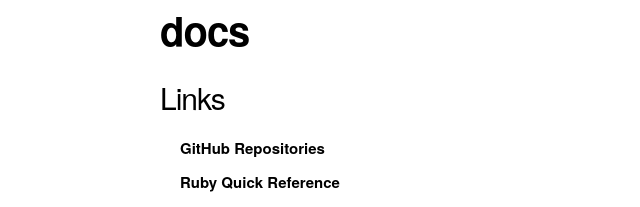
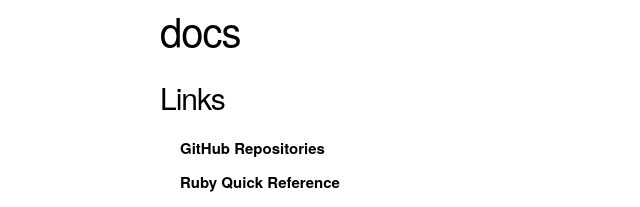
Before and after one commit to YumaYX/docs, a Jekyll site: the page built from index.markdown, in a window 1280 px wide. Shown: the top 207 px of the page, without its empty margins (0-640 px from the left). Built offline with Jekyll 4.4.1, drawn with Linux system fonts in a browser that asks for light colours.

Commit message:
Update extends.css

```diff
--- a/assets/css/extends.css
+++ b/assets/css/extends.css
@@ -55,7 +55,7 @@ a.title {
     text-decoration: none;
     color: rgb(0, 0, 0);
     font-size: 4.0rem;
-    font-weight: none;
+    font-weight: lighter;
 }
 
 ul {
```
